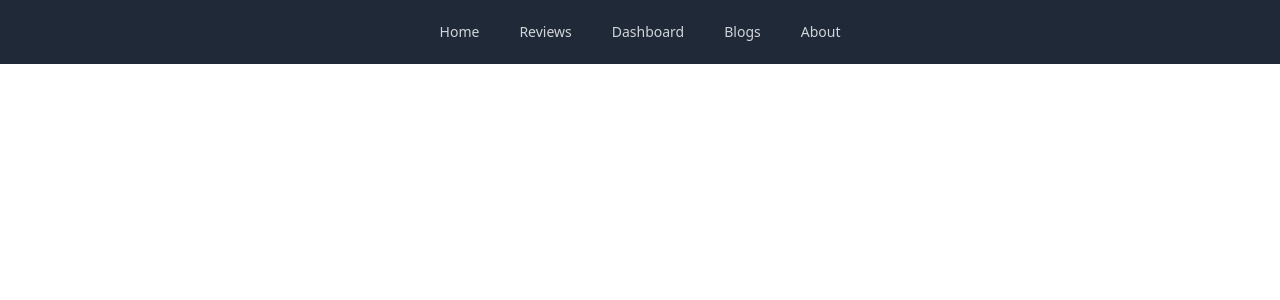
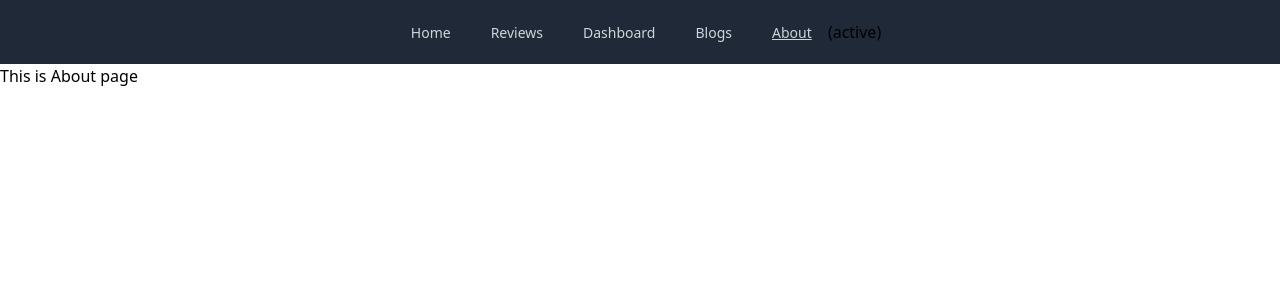
Before and after one commit to Md-RonyAhmed/product-reviews-website-react, a React (Create React App) app: page /about in a window 1280 px wide. Shown: the top 300 px of the page. Built offline with nearby package versions, Linux system fonts and the light colour scheme.

Commit message:
Custom link and active link added

```diff
--- a/src/App.jsx
+++ b/src/App.jsx
@@ -1,9 +1,25 @@
 import './App.css';
 import Header from './components/Header/Header';
+import { Routes, Route, Link } from "react-router-dom";
+import Home from './components/Home/Home';
+import About from './components/About/About';
+import Reviews from './components/Reviews/Reviews';
+import Dashboard from './components/Dashboard/Dashboard';
+import Blogs from './components/Blogs/Blogs';
+import NotFound from './components/NotFound/NotFound';
 function App() {
   return (
-    <div className="App">
-     <Header></Header>
+    <div>
+      <Header></Header>
+      <Routes>
+        <Route path="/" element={<Home />} />
+        <Route path="/home" element={<Home />} />
+        <Route path="/reviews" element={<Reviews />} />
+        <Route path="/dashboard" element={<Dashboard />} />
+        <Route path="/blogs" element={<Blogs />} />
+        <Route path="/about" element={<About />} />
+        <Route path="*" element={<NotFound />} />
+      </Routes>
     </div>
   );
 }
--- /dev/null
+++ b/src/components/About/About.jsx
@@ -0,0 +1,11 @@
+import React from 'react';
+
+const About = () => {
+   return (
+      <div>
+         <h1>This is About page</h1>
+      </div>
+   );
+};
+
+export default About;
--- /dev/null
+++ b/src/components/Blogs/Blogs.jsx
@@ -0,0 +1,11 @@
+import React from 'react';
+
+const Blogs = () => {
+   return (
+      <div>
+         <h1>This is blogs page</h1>
+      </div>
+   );
+};
+
+export default Blogs;
--- /dev/null
+++ b/src/components/CustomLink/CustomLink.jsx
@@ -0,0 +1,19 @@
+import React from "react";
+import { Link, useMatch, useResolvedPath } from "react-router-dom";
+export const CustomLink = ({ children, to, ...props }) => {
+  let resolved = useResolvedPath(to);
+  let match = useMatch({ path: resolved.pathname, end: true });
+
+  return (
+    <div>
+      <Link
+        style={{ textDecoration: match ? "underline" : "none" }}
+        to={to}
+        {...props}
+      >
+        {children}
+      </Link>
+      {match && " (active)"}
+    </div>
+  );
+};
--- /dev/null
+++ b/src/components/Dashboard/Dashboard.jsx
@@ -0,0 +1,11 @@
+import React from 'react';
+
+const Dashboard = () => {
+   return (
+      <div>
+         <h1>This is Dashboard page</h1>
+      </div>
+   );
+};
+
+export default Dashboard;
--- a/src/components/Header/Header.jsx
+++ b/src/components/Header/Header.jsx
@@ -1,4 +1,6 @@
 import React, { useState } from "react";
+import { CustomLink } from "../CustomLink/CustomLink";
+
 const Header = () => {
   const [isOpen, setIsOpen] = useState(false);
   return (
@@ -7,44 +9,43 @@ const Header = () => {
         <div className="max-w-7xl mx-auto px-4 sm:px-6 lg:px-8 text-center">
           <div className="flex items-center text-center justify-center h-16">
             <div className="flex items-center justify-center text-center">
-              <div className="flex-shrink-0">
-              </div>
+              <div className="flex-shrink-0"></div>
               <div className="md:block justify-center items-center">
                 <div className="flex items-center justify-center space-x-4">
-                  <a
-                    href="#"
+                  <CustomLink
+                    to="/home"
                     className=" hover:bg-gray-700 text-gray-300 px-3 py-2 rounded-md text-sm font-medium"
                   >
                     Home
-                  </a>
+                  </CustomLink>
 
-                  <a
-                    href="#"
+                  <CustomLink
+                    to="/reviews"
                     className="text-gray-300 hover:bg-gray-700 hover:text-white px-3 py-2 rounded-md text-sm font-medium"
                   >
                     Reviews
-                  </a>
+                  </CustomLink>
 
-                  <a
-                    href="#"
+                  <CustomLink
+                    to="/dashboard"
                     className="text-gray-300 hover:bg-gray-700 hover:text-white px-3 py-2 rounded-md text-sm font-medium"
                   >
                     Dashboard
-                  </a>
+                  </CustomLink>
 
-                  <a
-                    href="#"
+                  <CustomLink
+                    to="/blogs"
                     className="text-gray-300 hover:bg-gray-700 hover:text-white px-3 py-2 rounded-md text-sm font-medium"
                   >
                     Blogs
-                  </a>
+                  </CustomLink>
 
-                  <a
-                    href="#"
+                  <CustomLink
+                    to="/about"
                     className="text-gray-300 hover:bg-gray-700 hover:text-white px-3 py-2 rounded-md text-sm font-medium"
                   >
                     About
-                  </a>
+                  </CustomLink>
                 </div>
               </div>
             </div>
@@ -53,6 +54,6 @@ const Header = () => {
       </nav>
     </div>
   );
-}
+};
 
 export default Header;
--- /dev/null
+++ b/src/components/Home/Home.jsx
@@ -0,0 +1,11 @@
+import React from 'react';
+
+const Home = () => {
+   return (
+      <div>
+         <h1>This is Homepage</h1>
+      </div>
+   );
+};
+
+export default Home;
--- /dev/null
+++ b/src/components/NotFound/NotFound.jsx
@@ -0,0 +1,11 @@
+import React from 'react';
+
+const NotFound = () => {
+   return (
+      <div>
+         <h1>404</h1>
+      </div>
+   );
+};
+
+export default NotFound;
--- /dev/null
+++ b/src/components/Reviews/Reviews.jsx
@@ -0,0 +1,11 @@
+import React from 'react';
+
+const Reviews = () => {
+   return (
+      <div>
+         <h1>This is Reviews page</h1>
+      </div>
+   );
+};
+
+export default Reviews;
--- a/src/index.js
+++ b/src/index.js
@@ -2,9 +2,12 @@ import './index.css';
 import React from 'react';
 import App from './App';
 import ReactDomClient from "react-dom/client";
+import { BrowserRouter } from 'react-router-dom';
 const root = ReactDomClient.createRoot(document.getElementById("root"));
 root.render(
   <React.StrictMode>
-    <App />
-  </React.StrictMode>,
+    <BrowserRouter>
+      <App />
+    </BrowserRouter>
+  </React.StrictMode>
 );
```
